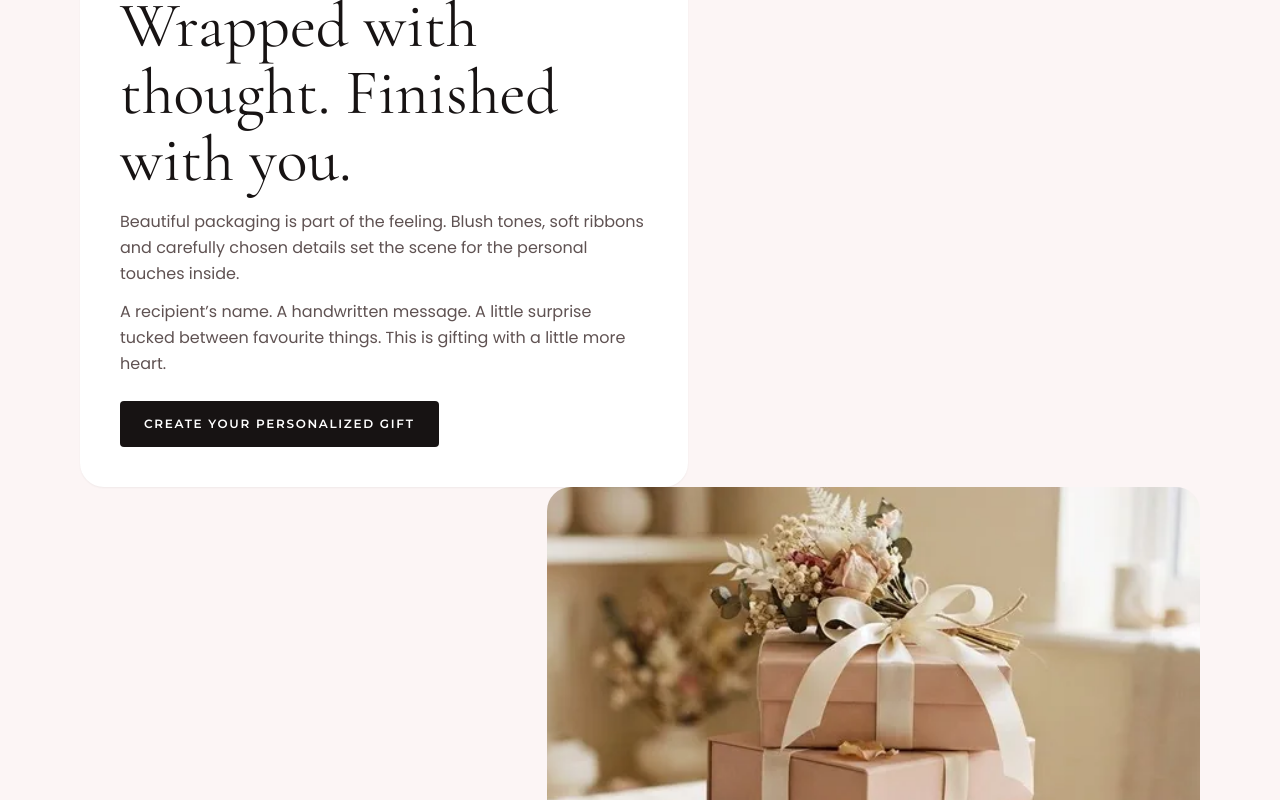
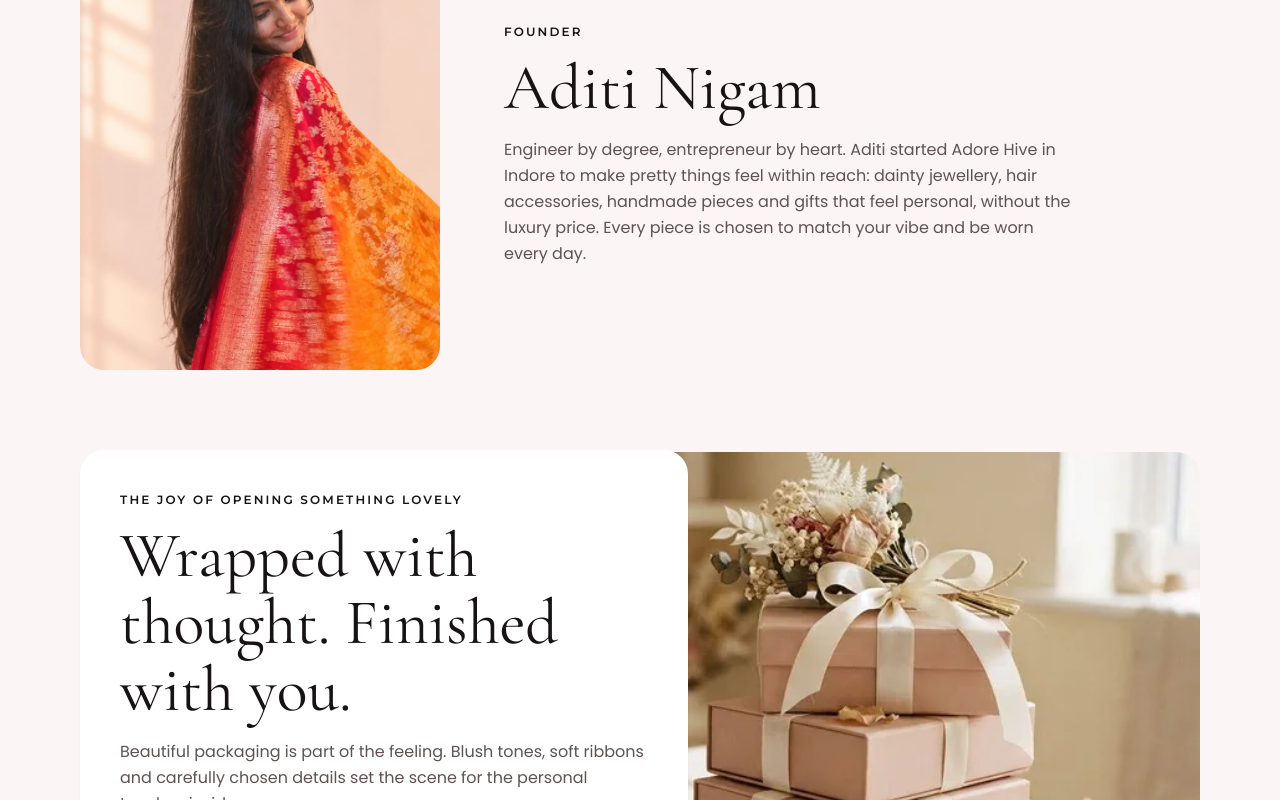
Before and after one commit to SuyashVJain/adore_hive, a React (Vite) app: page /about in a window 1280 px wide. Shown: the part 2220-3020 px from the top of the page. Built offline with nearby package versions, Linux system fonts and the light colour scheme.

Commit message:
Show founder section after the craft section; fix the gift card and photo layout on desktop

```diff
--- a/src/config/site.ts
+++ b/src/config/site.ts
@@ -19,11 +19,9 @@ export const site = {
     name: 'Aditi Nigam',
     role: 'Founder',
     photo: '/images/founder.webp',
-    // TODO(owner): Aditi's personal note. The About page hides the founder section while this is empty.
-    note: '',
-    // Instagram handle without the @, only if the owner provides it. Never guessed.
-    instagram: '',
-  } as { name: string; role: string; photo: string; note: string; instagram: string },
+    // TODO(owner): replace this with Aditi's own words.
+    note: 'Engineer by degree, entrepreneur by heart. Aditi started Adore Hive in Indore to make pretty things feel within reach: dainty jewellery, hair accessories, handmade pieces and gifts that feel personal, without the luxury price. Every piece is chosen to match your vibe and be worn every day.',
+  },
   /** Optional. While empty, no email row is rendered anywhere. */
   email: '',
 } as const
--- a/src/pages/AboutPage.tsx
+++ b/src/pages/AboutPage.tsx
@@ -1,5 +1,5 @@
 import { Heart, Sparkles } from 'lucide-react'
-import { Breadcrumbs, Button, ExtLink } from '@/components/ui'
+import { Breadcrumbs, Button } from '@/components/ui'
 import { site } from '@/config/site'
 import { useSeo } from '@/lib/useDocumentTitle'
 
@@ -66,11 +66,23 @@ export function AboutPage() {
         </div>
       </section>
 
+      {/* Founder: photo left, name and role right; stacked on mobile */}
+      {site.founder.name && (
+        <section aria-labelledby="founder-h" className="container-page grid items-center gap-8 pb-12 md:pb-20 lg:grid-cols-[360px_1fr] lg:gap-16">
+          <img src={site.founder.photo} alt={`${site.founder.name}, ${site.founder.role} of ${site.name}`} width={360} height={450} loading="lazy" className="mx-auto aspect-[4/5] w-full max-w-[360px] rounded-xl object-cover" />
+          <div>
+            <p className="eyebrow !text-ink mb-3">{site.founder.role}</p>
+            <h2 id="founder-h" className="text-[2rem] leading-tight md:text-5xl">{site.founder.name}</h2>
+            {site.founder.note && <p className="mt-4 max-w-xl text-muted">{site.founder.note}</p>}
+          </div>
+        </section>
+      )}
+
       {/* Layered: image right with an overlapping text card */}
       <section aria-labelledby="wrap-h" className="container-page">
         <div className="relative lg:grid lg:grid-cols-12 lg:items-center">
-          <img src="/images/about-gifts.webp" alt="A stack of blush gift boxes tied with cream ribbon" width={604} height={452} loading="lazy" className="aspect-[4/3] w-full rounded-xl object-cover lg:col-span-7 lg:col-start-6 lg:aspect-[604/520]" />
-          <div className="relative mt-4 rounded-xl bg-surface p-6 shadow-sm md:p-10 lg:col-span-6 lg:col-start-1 lg:row-start-1 lg:-mr-12 lg:mt-0">
+          <img src="/images/about-gifts.webp" alt="A stack of blush gift boxes tied with cream ribbon" width={604} height={452} loading="lazy" className="aspect-[4/3] w-full rounded-xl object-cover lg:col-span-7 lg:col-start-6 lg:row-start-1 lg:aspect-[604/520]" />
+          <div className="relative mt-4 rounded-xl bg-surface p-6 shadow-sm md:p-10 lg:col-span-6 lg:z-10 lg:col-start-1 lg:row-start-1 lg:-mr-12 lg:mt-0">
             <p className="eyebrow !text-ink mb-3">The joy of opening something lovely</p>
             <h2 id="wrap-h" className="text-[2rem] leading-tight md:text-5xl">Wrapped with thought. Finished with you.</h2>
             <p className="mt-4 text-muted">Beautiful packaging is part of the feeling. Blush tones, soft ribbons and carefully chosen details set the scene for the personal touches inside.</p>
@@ -79,19 +91,6 @@ export function AboutPage() {
           </div>
         </div>
       </section>
-
-      {/* Founder: only rendered once the owner has supplied her note */}
-      {site.founder.note.trim() && (
-        <section aria-labelledby="founder-h" className="container-page grid items-center gap-8 py-12 md:py-16 lg:grid-cols-[360px_1fr] lg:gap-16">
-          <img src={site.founder.photo} alt={`${site.founder.name}, ${site.founder.role} of ${site.name}`} width={360} height={450} loading="lazy" className="mx-auto aspect-[4/5] w-full max-w-[360px] rounded-xl object-cover" />
-          <div>
-            <p className="eyebrow !text-ink mb-3">{site.founder.role}</p>
-            <h2 id="founder-h" className="text-[2rem] leading-tight md:text-5xl">{site.founder.name}</h2>
-            <div className="mt-4 space-y-3 text-muted">{site.founder.note.trim().split(/\n{2,}/).map((para, i) => <p key={i}>{para}</p>)}</div>
-            {site.founder.instagram && <p className="mt-4 text-sm"><ExtLink href={`https://www.instagram.com/${site.founder.instagram}`}>Instagram @{site.founder.instagram}</ExtLink></p>}
-          </div>
-        </section>
-      )}
 
       {/* Closing call to action */}
       <section aria-labelledby="cta-h" className="container-page py-16 text-center md:py-24">
```
